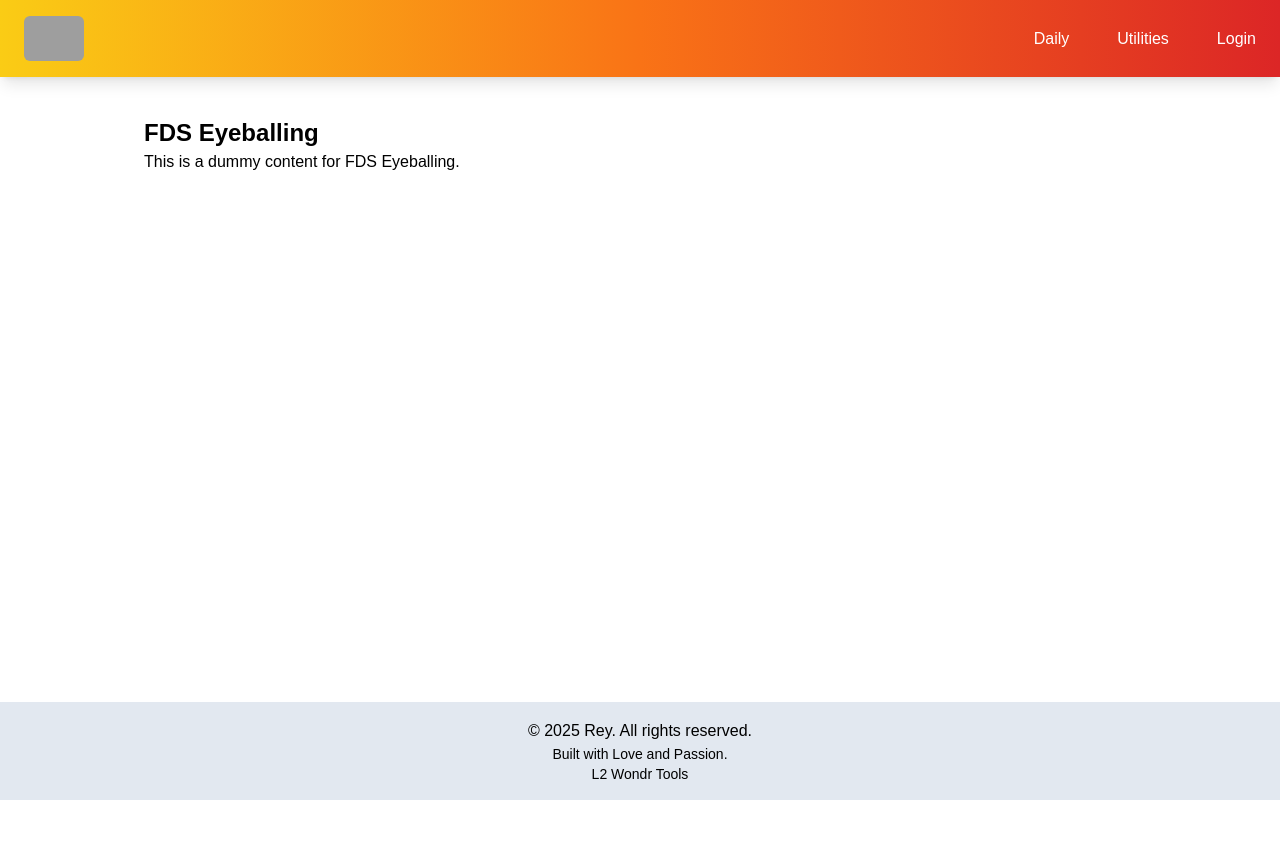
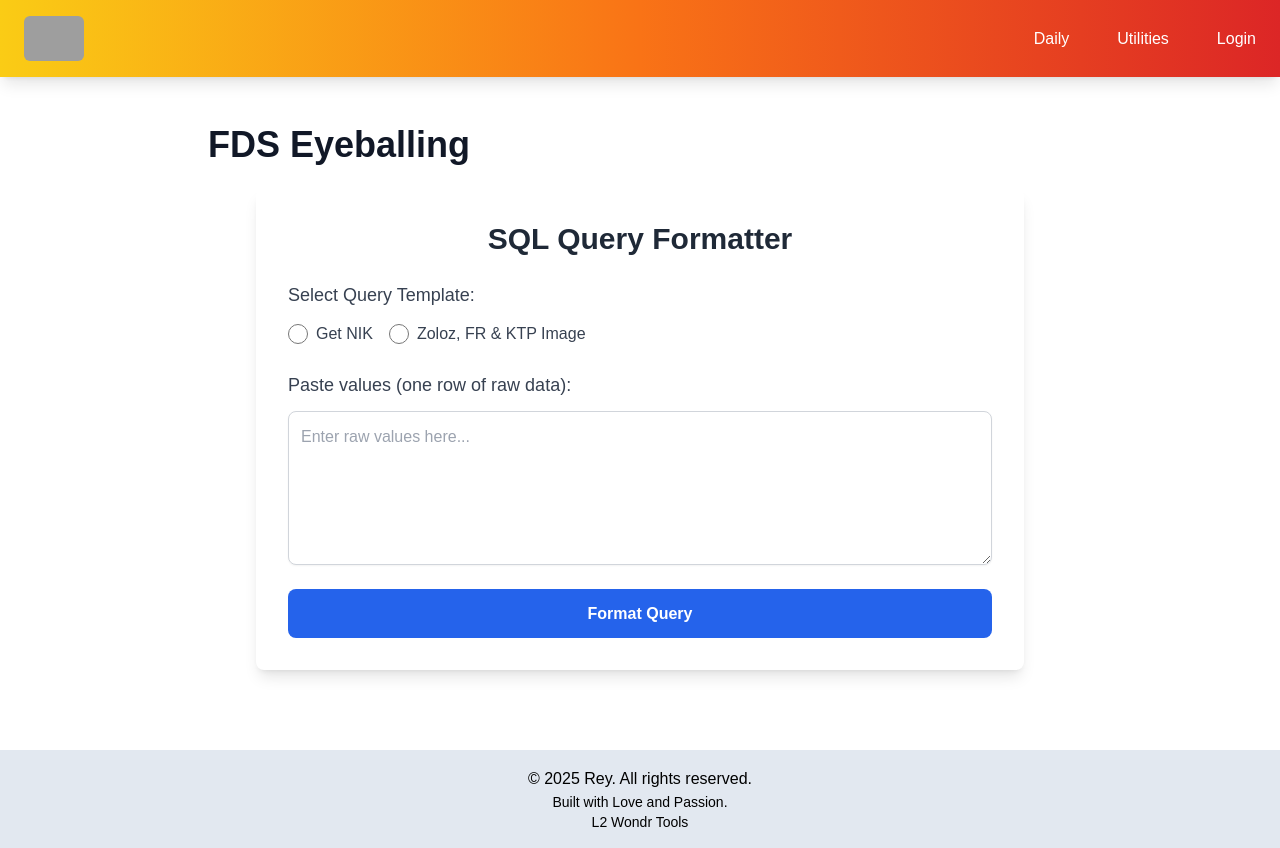
Before and after one commit to rey4799/TechOps-Tools-Hub, a Next.js app: page /daily/fds-eyeballing in a window 1280 px wide. Before the commit the page ends 800 px from the top, so only its background shows below. Built offline with nearby package versions, Linux system fonts and the light colour scheme; grey boxes are pictures that could not be loaded.

Commit message:
handle SQL Query Formatter

```diff
--- a/src/app/daily/fds-eyeballing/page.js
+++ b/src/app/daily/fds-eyeballing/page.js
@@ -1,9 +1,21 @@
-// app/daily/fds-eyeballing.js
-export default function FdsEyeballing() {
-    return (
-      <div className="p-4">
-        <h1 className="text-2xl font-bold">FDS Eyeballing</h1>
-        <p>This is a dummy content for FDS Eyeballing.</p>
-      </div>
-    );
-  }
+// app/daily/fds-eyeballing/page.js
+
+import QueryFormatter from "@/components/QueryFormatter";
+
+export const metadata = {
+  title: 'FDS Eyeballing',
+  description: 'Page for FDS Eyeballing and SQL Query Formatter',
+};
+
+export default function FdsEyeballingPage() {
+  return (
+    <div className="max-w-4xl mx-auto px-4 py-6">
+      <h1 className="text-4xl font-bold text-gray-900 mb-6">FDS Eyeballing</h1>
+
+      {/* Other existing content on this page */}
+
+      {/* Integrate QueryFormatter component */}
+      <QueryFormatter />
+    </div>
+  );
+}
--- /dev/null
+++ b/src/components/QueryFormatter.js
@@ -0,0 +1,110 @@
+"use client";
+
+import React, { useState } from 'react';
+
+export default function QueryFormatter() {
+  const [template, setTemplate] = useState('');
+  const [rawData, setRawData] = useState('');
+  const [formattedQuery, setFormattedQuery] = useState('');
+
+  const formatQuery = () => {
+    if (!template) {
+      alert('Please select a query template.');
+      return;
+    }
+
+    if (!rawData.trim()) {
+      alert('Please paste the raw data.');
+      return;
+    }
+
+    // Split the raw data by whitespace (spaces, tabs, newlines)
+    const values = rawData
+      .split(/\s+/)
+      .map(value => `'${value.trim()}'`)
+      .join(', ');
+
+    let queryTemplate = '';
+    if (template === 'A') {
+      // Query Template A
+      queryTemplate = `SELECT NIK,CIF,FIRST_NAME,MIDDLE_NAME,LAST_NAME FROM MAV_PROFILE.PROFILE p WHERE p.CIF IN (${values})`;
+    } else if (template === 'B') {
+      // Query Template B
+      queryTemplate = `
+        SELECT t1.KTP_IMAGE, t1.ZOLOZ_IMAGE, t1.NIK
+        FROM MAV_PROVISIONING.USER_DOCUMENTUM t1
+        JOIN (
+          SELECT NIK, MAX(UPDATED_TIME) AS max_updated_time
+          FROM MAV_PROVISIONING.USER_DOCUMENTUM ud2
+          WHERE NIK IN (${values})
+          GROUP BY NIK
+        ) t2
+        ON t1.NIK = t2.NIK AND t1.updated_time = t2.max_updated_time
+      `;
+    }
+
+    setFormattedQuery(queryTemplate);
+  };
+
+  return (
+    <div className="max-w-3xl mx-auto p-8 bg-white shadow-lg rounded-lg">
+      <h1 className="text-3xl font-semibold text-gray-800 mb-6 text-center">SQL Query Formatter</h1>
+
+      <div className="mb-6">
+        <label className="block text-lg font-medium text-gray-700">Select Query Template:</label>
+        <div className="flex space-x-4 mt-3">
+          <label className="inline-flex items-center">
+            <input
+              type="radio"
+              value="A"
+              checked={template === 'A'}
+              onChange={() => setTemplate('A')}
+              className="form-radio h-5 w-5 text-blue-600"
+            />
+            <span className="ml-2 text-gray-700">Get NIK</span>
+          </label>
+          <label className="inline-flex items-center">
+            <input
+              type="radio"
+              value="B"
+              checked={template === 'B'}
+              onChange={() => setTemplate('B')}
+              className="form-radio h-5 w-5 text-blue-600"
+            />
+            <span className="ml-2 text-gray-700">Zoloz, FR & KTP Image</span>
+          </label>
+        </div>
+      </div>
+
+      <div className="mb-6">
+        <label className="block text-lg font-medium text-gray-700" htmlFor="rawData">
+          Paste values (one row of raw data):
+        </label>
+        <textarea
+          id="rawData"
+          rows="5"
+          value={rawData}
+          onChange={e => setRawData(e.target.value)}
+          className="mt-3 block w-full p-3 border border-gray-300 rounded-lg shadow-sm focus:ring-blue-500 focus:border-blue-500 text-gray-900"
+          placeholder="Enter raw values here..."
+        ></textarea>
+      </div>
+
+      <button
+        onClick={formatQuery}
+        className="w-full bg-blue-600 text-white py-3 rounded-lg font-semibold hover:bg-blue-700 focus:outline-none focus:ring-2 focus:ring-blue-500 focus:ring-offset-2 transition"
+      >
+        Format Query
+      </button>
+
+      {formattedQuery && (
+        <div className="mt-8">
+          <label className="block text-lg font-medium text-gray-700">Formatted SQL Query:</label>
+          <div className="mt-3 bg-gray-100 p-4 rounded-lg shadow-inner">
+            <pre className="whitespace-pre-wrap text-gray-800">{formattedQuery}</pre>
+          </div>
+        </div>
+      )}
+    </div>
+  );
+}
```
